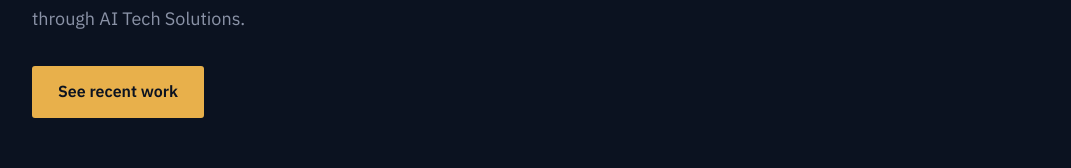
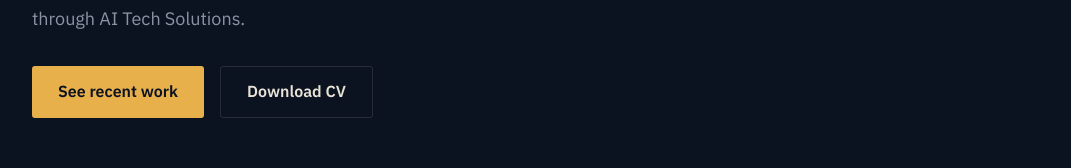
Before and after one commit to abrahamisaiah129/abrahamisaiah129.github.io, a Next.js app: page / in a window 1280 px wide. Shown: the part 608-776 px from the top of the page, without its empty margins (112-1183 px from the left). Built offline with nearby package versions, Linux system fonts and the light colour scheme.

Commit message:
Add secondary Download CV CTA to hero section banner

```diff
--- a/app/page.module.css
+++ b/app/page.module.css
@@ -167,6 +167,13 @@
   margin: 0 0 32px;
 }
 
+.ctaGroup {
+  display: flex;
+  gap: 16px;
+  align-items: center;
+  flex-wrap: wrap;
+}
+
 .cta {
   display: inline-block;
   font-family: var(--font-body);
@@ -177,11 +184,32 @@
   padding: 13px 26px;
   border-radius: 3px;
   text-decoration: none;
-  transition: transform 0.15s ease;
+  transition: transform 0.15s ease, background 0.15s ease;
 }
 
 .cta:hover {
   transform: translateY(-1px);
+  background: var(--accent-dim);
+}
+
+.ctaSecondary {
+  display: inline-block;
+  font-family: var(--font-body);
+  font-weight: 600;
+  font-size: 16px;
+  color: var(--ink);
+  background: transparent;
+  padding: 12px 26px;
+  border-radius: 3px;
+  border: 1px solid var(--line);
+  text-decoration: none;
+  transition: transform 0.15s ease, border-color 0.15s ease, color 0.15s ease;
+}
+
+.ctaSecondary:hover {
+  transform: translateY(-1px);
+  border-color: var(--accent);
+  color: var(--accent);
 }
 
 .routeMark {
@@ -571,6 +599,10 @@
     margin: 0 auto 32px;
   }
 
+  .ctaGroup {
+    justify-content: center;
+  }
+
   .heroPhotoFrame, .heroPhoto {
     width: 180px;
     height: 180px;
--- a/app/page.tsx
+++ b/app/page.tsx
@@ -24,9 +24,17 @@ export default function Home() {
           <p className={styles.kicker}>{profile.role} · {profile.location}</p>
           <h1 className={styles.heroLine}>{profile.tagline}</h1>
           <p className={styles.heroSummary}>{profile.summary}</p>
-          <a href="#work" className={styles.cta}>
-            See recent work
-          </a>
+          <div className={styles.ctaGroup}>
+            <a href="#work" className={styles.cta}>
+              See recent work
+            </a>
+            <a
+              href="https://docs.google.com/document/d/1_DKqmwUCgioVAoFjv97qCMvfwW2o-qiF/export?format=pdf"
+              className={styles.ctaSecondary}
+            >
+              Download CV
+            </a>
+          </div>
         </div>
         <div className={styles.heroPhotoFrame}>
           {/* eslint-disable-next-line @next/next/no-img-element */}
```
